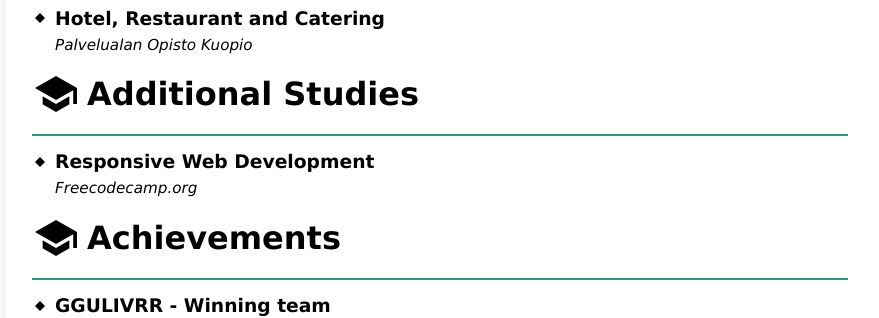
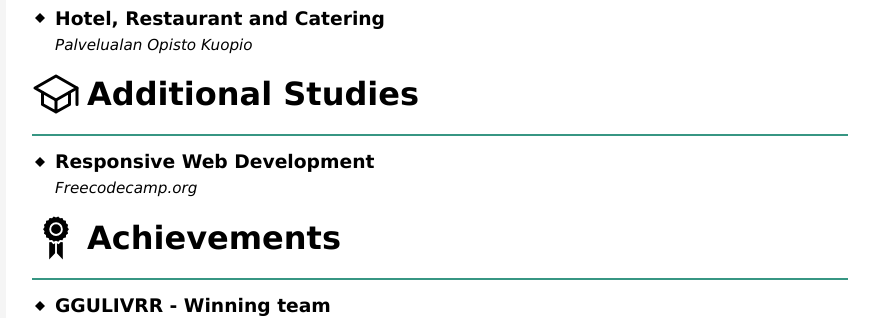
Before and after one commit to Serathian/jake-reddy.com-frontend, a React (Create React App) app: page /resume in a window 1280 px wide. Shown: the part 1084-1402 px from the top of the page, without its empty margins (342-1221 px from the left). Built offline with nearby package versions, Linux system fonts and the light colour scheme; no server answers.

Commit message:
additional logos for cv elements

```diff
--- a/src/components/CurriculumVitae/CVContent/CVContent.js
+++ b/src/components/CurriculumVitae/CVContent/CVContent.js
@@ -29,10 +29,12 @@ import {
   CVDemoLogo,
   CVProjectBreakPoint,
   CVSchoolLogo,
+  CVSchoolOutlineLogo,
   CVServerLogo,
   CVScreenLogo,
   CVTechLogo,
   CVToolBox,
+  CVAchievementLogo,
 } from './CVContentElements'
 import { cvContentText } from '../../../assets/text/cvText'
 
@@ -290,7 +292,7 @@ const CVContent = ({ language = 'english' }) => {
       {/*  Additional Studies   */}
       <CVElementContainer>
         <CVElementTitleWrapper>
-          <CVSchoolLogo />
+          <CVSchoolOutlineLogo />
           <CVElementTitle>
             {cvContentText[language].additionalstudies.title}
           </CVElementTitle>
@@ -318,7 +320,7 @@ const CVContent = ({ language = 'english' }) => {
       {/*  Achievements  */}
       <CVElementContainer>
         <CVElementTitleWrapper>
-          <CVSchoolLogo />
+          <CVAchievementLogo />
           <CVElementTitle>
             {cvContentText[language].achievements.title}
           </CVElementTitle>
--- a/src/components/CurriculumVitae/CVContent/CVContentElements.js
+++ b/src/components/CurriculumVitae/CVContent/CVContentElements.js
@@ -3,10 +3,12 @@ import { colorPallet } from '../../../assets/ColorPallet'
 import { CgProfile, CgToolbox } from 'react-icons/cg'
 import { VscGithub, VscProject, VscDebugBreakpointLog } from 'react-icons/vsc'
 import { IoMdSchool } from 'react-icons/io'
+import { IoSchoolOutline } from 'react-icons/io5'
 import { FiServer } from 'react-icons/fi'
 import { RiComputerLine } from 'react-icons/ri'
 import { GrTechnology } from 'react-icons/gr'
 import { AiFillEye } from 'react-icons/ai'
+import { GiAchievement } from 'react-icons/gi'
 
 export const CVContentContainer = styled.div`
   margin-bottom: 10vh;
@@ -132,3 +134,9 @@ export const CVProjectsLogo = styled(VscProject)`
 export const CVSchoolLogo = styled(IoMdSchool)`
   font-size: 3em;
 `
+export const CVSchoolOutlineLogo = styled(IoSchoolOutline)`
+  font-size: 3em;
+`
+export const CVAchievementLogo = styled(GiAchievement)`
+  font-size: 3em;
+`
```
